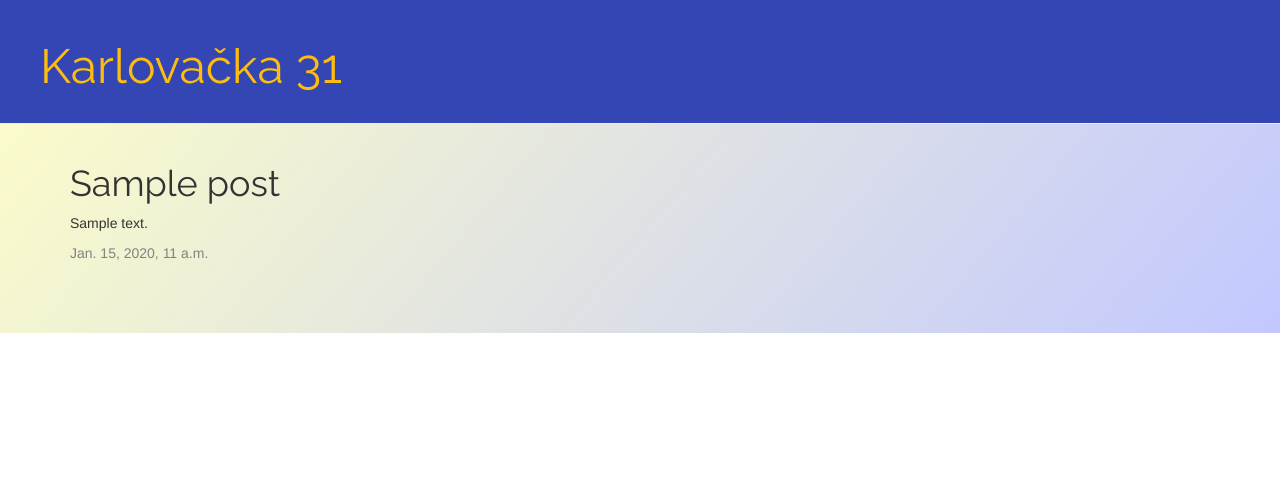
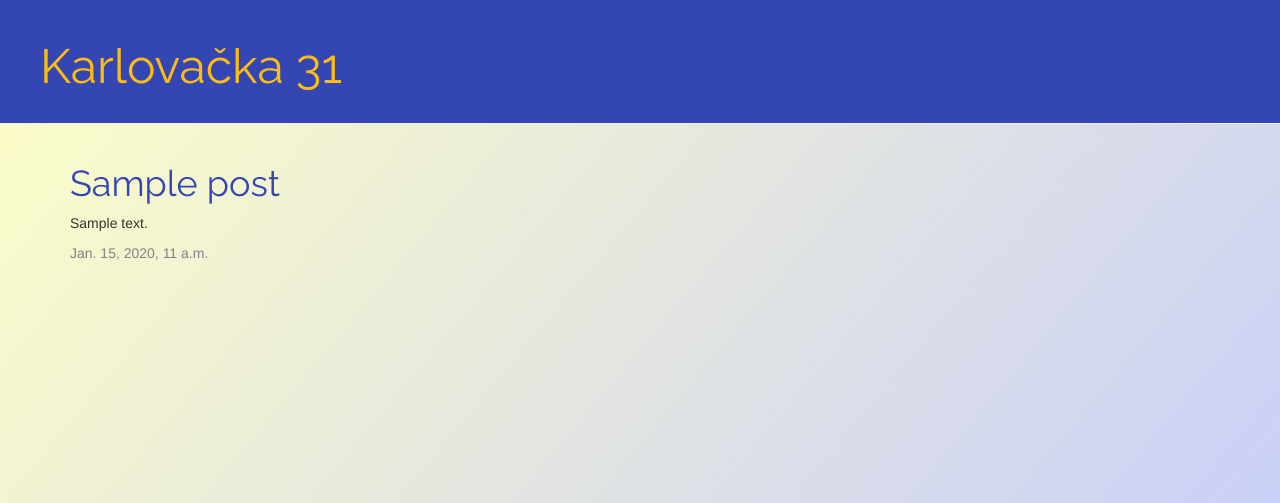
Before and after one commit to MiodragNisevic/karlovacka, a Django app: page /post/1/ in a window 1280 px wide. Shown: the top 503 px of the page. Before the commit the page ends 333 px from the top, so only its background shows below. Run offline with Django 3.2, Linux system fonts and the light colour scheme; tables that the repository leaves empty hold one stand-in row (values such as "Sample post"); some libraries are stand-ins or nearby versions.

Commit message:
css changes to make background stretch on detailed post page

```diff
--- a/blog/static/css/blog.css
+++ b/blog/static/css/blog.css
@@ -51,6 +51,14 @@ h1, h2, h3, h4 {
     color: #3346b4;
 }
 
+.detailed-post {
+    margin-bottom: 100%;
+}
+
+.detailed-post h1 {
+    color: #3346b4;
+}
+
 .published-date {
     color: #8e8e8e;
 }
--- a/blog/templates/blog/post_detail.html
+++ b/blog/templates/blog/post_detail.html
@@ -2,7 +2,7 @@
 
 {% block content %}
 
-        <div class="post">
+        <div class="detailed-post">
             <h1>{{ post.title }}</h1>
             <p>{{ post.text|linebreaksbr }}</p>
             {% if post.published_date %}
```
